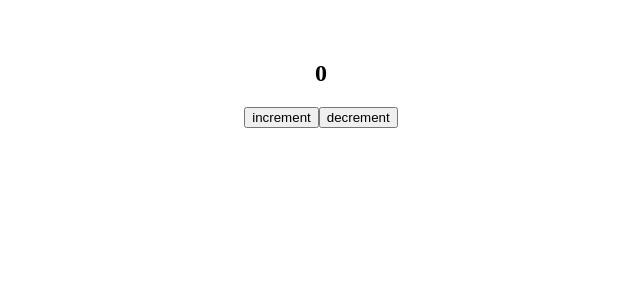
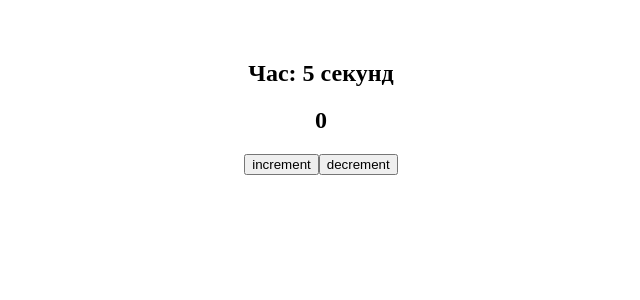
Before and after one commit to KotSerhii/react-2025-test, a React (Vite) app: page / in a window 1280 px wide. Shown: the top 300 px of the page, without its empty margins (319-959 px from the left). Built offline with nearby package versions, Linux system fonts and the light colour scheme.

Commit message:
Commit lesson2 add timerComponent.tsx

```diff
--- a/src/App.tsx
+++ b/src/App.tsx
@@ -1,10 +1,12 @@
 import './App.css'
-import {useState} from 'react';
+import {useState}  from 'react';
+import TimerComponent from '../src/components/timer-component/timerComponent'
 function App() {
     let [counter, setCounter] = useState<number>(0);
 
     return (
         <>
+            <TimerComponent/>
             <h2>{counter}</h2>
             <button onClick={()=>{
                 setCounter(++counter);
@@ -12,6 +14,7 @@ function App() {
             <button onClick={()=>{
                 setCounter((prevState:number)=>{return --prevState});
             }}>decrement</button>
+
         </>
     )
 }
--- /dev/null
+++ b/src/components/timer-component/timerComponent.tsx
@@ -0,0 +1,23 @@
+import { useEffect, useState } from "react";
+
+const TimerComponent = () => {
+    const [count, setCount] = useState(0);
+
+    useEffect(() => {
+        const timer = setInterval(() => {
+            setCount(prev => prev + 1); // збільшуємо лічильник щосекунди
+        }, 1000);
+
+        return () => {
+            clearInterval(timer); // очищення таймера при виході з компонента
+        };
+    }, []); // запускається лише 1 раз
+
+    return (
+        <div>
+            <h2>Час: {count} секунд</h2>
+        </div>
+    );
+};
+
+export default TimerComponent;
```
